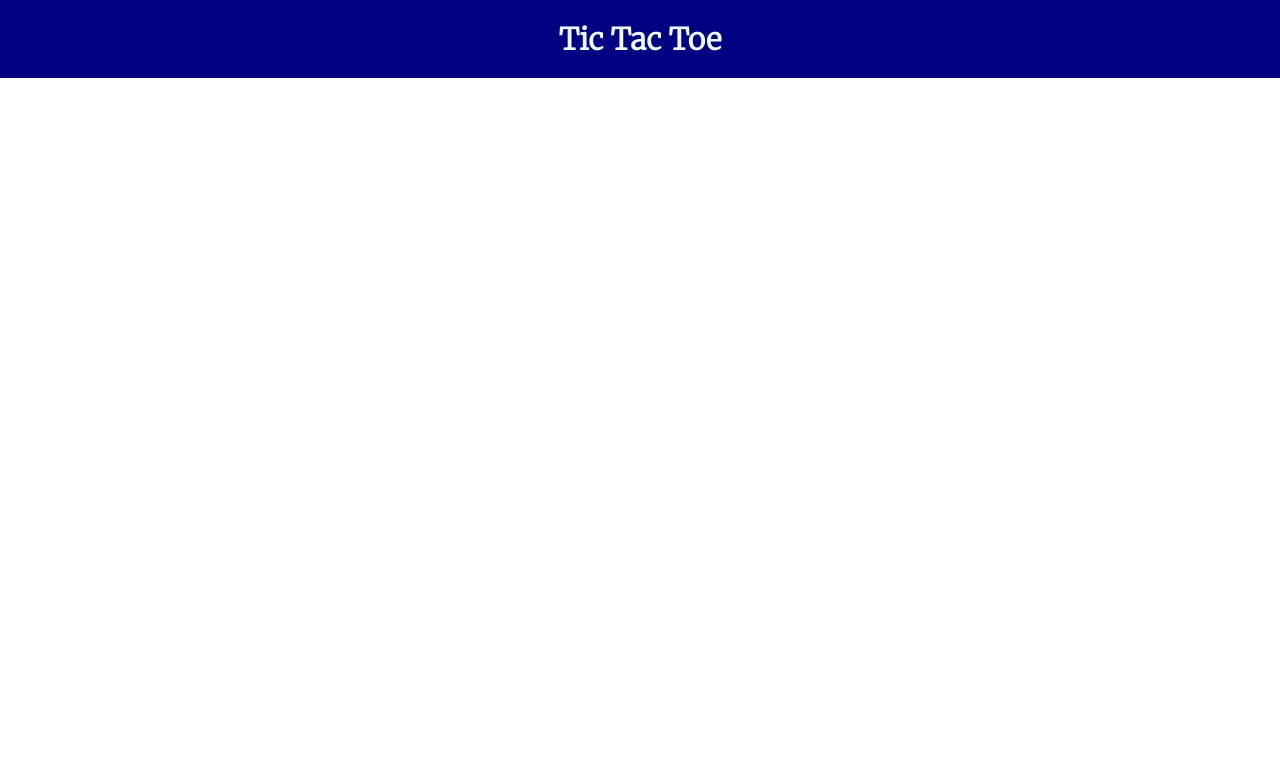
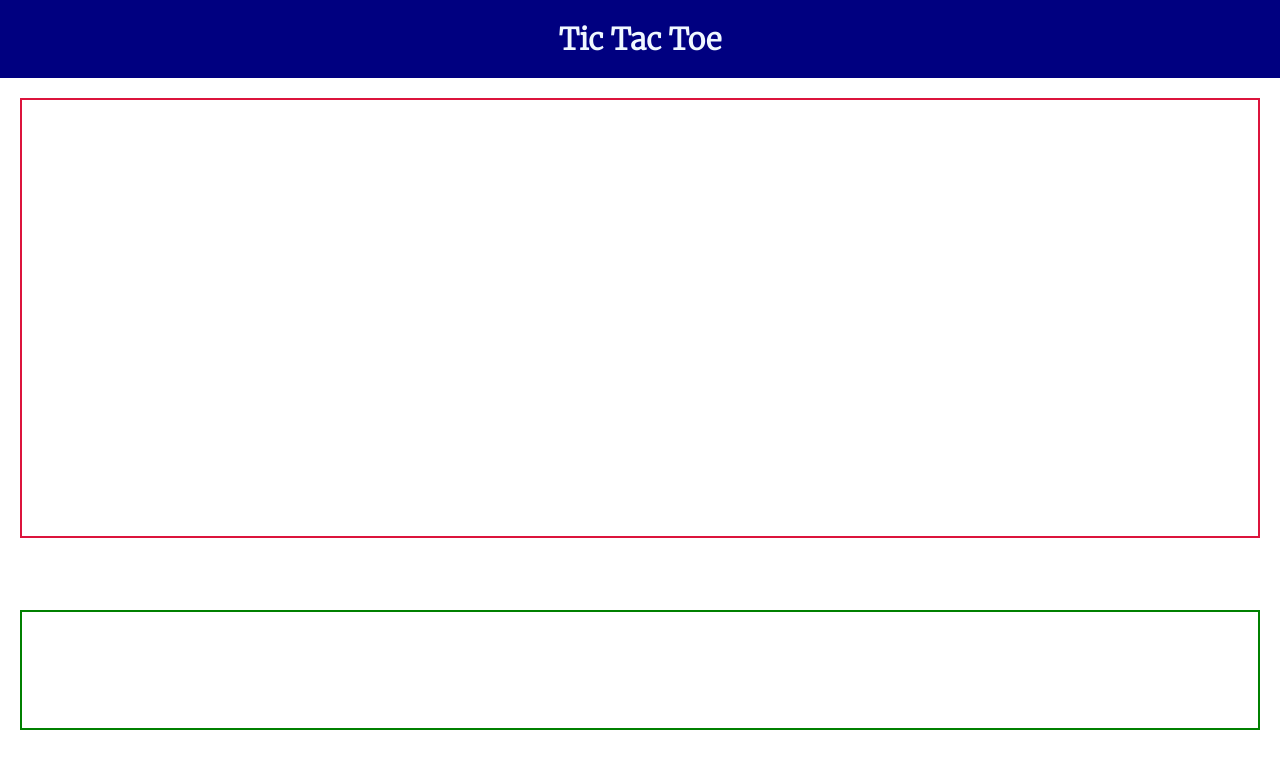
Before and after one commit to agneslily4709/TicTacToe, a React (Create React App) app in the folder tic-tac-toe/: page / in a window 1280 px wide. Shown: the top 768 px of the page. Built offline with nearby package versions, Linux system fonts and the light colour scheme.

Commit message:
Update App.css

```diff
--- a/tic-tac-toe/src/App.css
+++ b/tic-tac-toe/src/App.css
@@ -19,3 +19,17 @@ body {
         font-size: 30px;
         font-weight: bolder;
 }
+.home{
+        display: grid;
+        flex-direction: column;
+        grid-template-rows: 60vh 20vh;
+        gap: 2rem;
+}
+.playground{
+        margin: 20px;
+        border: 2px solid crimson;
+}
+.results{
+        margin: 20px;
+        border: 2px solid green;
+}
```
